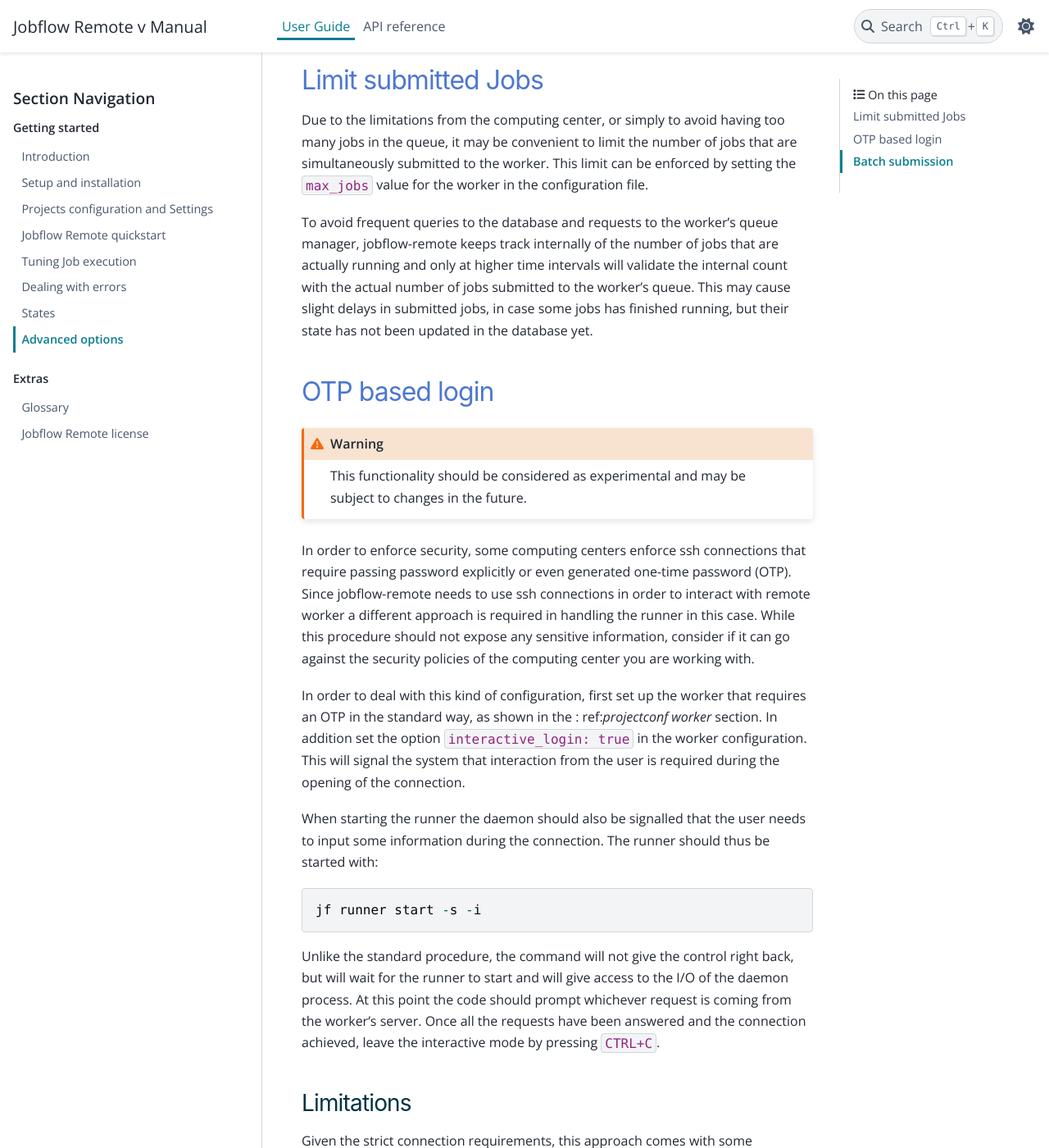
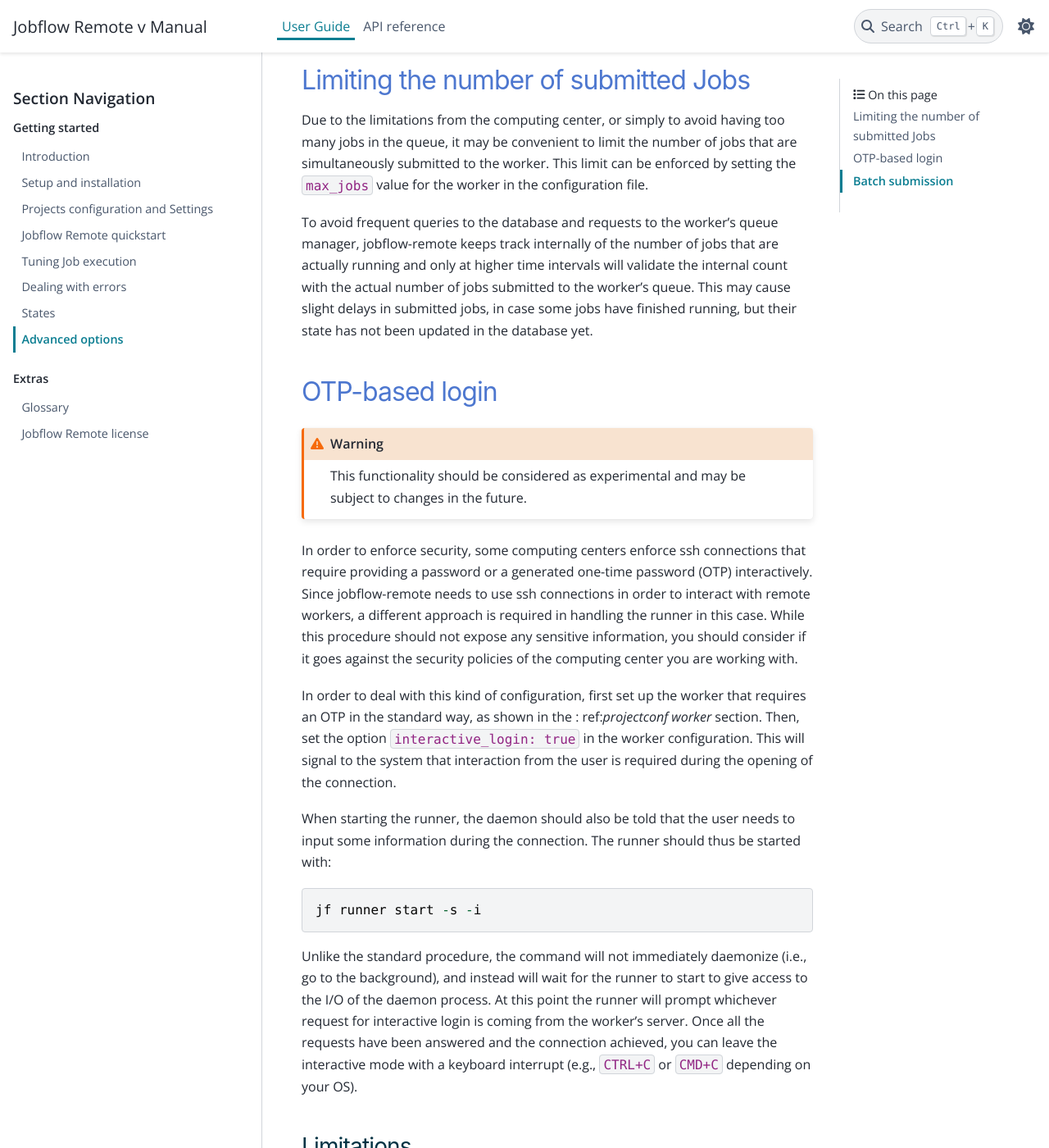
Before and after one commit to Matgenix/jobflow-remote, a Sphinx documentation site: the page built from doc/source/user/advancedoptions.rst, in a window 1280 px wide and 1400 px high, scrolled down 301 px. Shown: the whole window at 82% size. Built offline with Sphinx 7.4.7 and the PyData theme 0.15.4, drawn with Linux system fonts in a browser that asks for light colours; pages that are not in the unit, such as notebooks, are missing from menus; the version number could not be read and is left out; some of the changed text lies outside the part shown.

Commit message:
Apply suggestions from code review
Co-authored-by: Matthew Evans <7916000+ml-evs@users.noreply.github.com>

```diff
--- a/doc/source/user/advancedoptions.rst
+++ b/doc/source/user/advancedoptions.rst
@@ -5,11 +5,11 @@
 ****************
 
 In this section we illustrate some options and settings that may require additional
-configurations, more care in using using and dealing with related issues or that are
+configurations, more care in using and dealing with related issues, or that are
 still considered experimental and may subject to major changes in the future.
 
-Limit submitted Jobs
-====================
+Limiting the number of submitted Jobs
+=====================================
 
 Due to the limitations from the computing center, or simply to avoid having too many
 jobs in the queue, it may be convenient to limit the number of jobs that are simultaneously
@@ -20,10 +20,10 @@
 jobflow-remote keeps track internally of the number of jobs that are actually running and
 only at higher time intervals will validate the internal count with the actual number
 of jobs submitted to the worker's queue. This may cause slight delays in submitted jobs,
-in case some jobs has finished running, but their state has not been updated in the
+in case some jobs have finished running, but their state has not been updated in the
 database yet.
 
-OTP based login
+OTP-based login
 ===============
 
 .. warning::
@@ -31,28 +31,28 @@
   in the future.
 
 In order to enforce security, some computing centers enforce ssh connections that
-require passing password explicitly or even generated one-time password (OTP). Since
-jobflow-remote needs to use ssh connections in order to interact with remote worker
+require providing a password or a generated one-time password (OTP) interactively. Since
+jobflow-remote needs to use ssh connections in order to interact with remote workers,
 a different approach is required in handling the runner in this case. While this
-procedure should not expose any sensitive information, consider if it can go
+procedure should not expose any sensitive information, you should consider if it goes
 against the security policies of the computing center you are working with.
 
 In order to deal with this kind of configuration, first set up the worker that
 requires an OTP in the standard way, as shown in the : ref:`projectconf worker` section.
-In addition set the option ``interactive_login: true`` in the worker configuration.
-This will signal the system that interaction from the user is required during the
+Then, set the option ``interactive_login: true`` in the worker configuration.
+This will signal to the system that interaction from the user is required during the
 opening of the connection.
 
-When starting the runner the daemon should also be signalled that the user needs to
+When starting the runner, the daemon should also be told that the user needs to
 input some information during the connection. The runner should thus be started with::
 
     jf runner start -s -i
 
-Unlike the standard procedure, the command will not give the control right back, but will
-wait for the runner to start and will give access to the I/O of the daemon process.
-At this point the code should prompt whichever request is coming from the worker's server.
-Once all the requests have been answered and the connection achieved, leave the interactive
-mode by pressing ``CTRL+C``.
+Unlike the standard procedure, the command will not immediately daemonize (i.e., go to the background), and instead will
+wait for the runner to start to give access to the I/O of the daemon process.
+At this point the runner will prompt whichever request for interactive login is coming from the worker's server.
+Once all the requests have been answered and the connection achieved, you can leave the interactive
+mode with a keyboard interrupt (e.g., ``CTRL+C`` or ``CMD+C`` depending on your OS).
 
 Limitations
 -----------
@@ -76,15 +76,15 @@
 The standard approach in jobflow-remote uses a single job in the worker (e.g. a SLURM job)
 to execute a single jobflow Job. However, when working in a cluster with long queues, it may
 be convenient to execute several Jobs in a single submitted job. To do this jobflow-remote
-allows to define special *batch* workers that will keep executing Jobs until some
+allows you to define special *batch* workers that will keep executing Jobs until some
 conditions are met.
 
 More explicitly, a Job that is assigned to a *batch* worker follows the standard procedure
 until the ``UPLOADED`` state, but instead of having a single job submitted to the queue
 and going in the ``SUBMITTED`` state a file will be added to a specific folder in the
 file system of the worker and go in the ``BATCH_SUBMITTED`` state. This folder will act
-as a pool of Jobs to be executed by jobs submitted to the worker queue. This allows to
-preserve the requirement of avoiding direct connections to the queue database from the
+as a pool of Jobs to be executed by jobs submitted to the worker queue. This
+preserves the requirement of avoiding direct connections to the queue database from the
 worker process.
 
 Once the Job has been executed a file will be created in a different folder, that will
@@ -120,7 +120,7 @@
 .. warning::
 
     The ``batch`` section of a worker's configuration also has a ``max_jobs`` option.
-    It allows to define the maximum number of jobflow Jobs that will be executed in a single
+    It allows for the definition of the maximum number of jobflow Jobs that will be executed in a single
     process submitted to the queue (e.g. a SLURM job). This should not be confused with
     the ``max_jobs`` value mentioned above, that defines the number of submitted *batch*
     processes (e.g. the maximum number of SLURM Jobs simultaneously in the queue).
--- a/doc/source/user/projectconf.rst
+++ b/doc/source/user/projectconf.rst
@@ -209,10 +209,10 @@
 
   And the same for a second project with different collection names.
 
-There is no constrain for the database and collection used for the output
+There is no constraint for the database and collection used for the output
 :ref:`projectconf jobstore`. Even though it may make sense to separate the
 sets of outputs, it is possible to share the same collection among multiple
-project. In that case the output documents will have duplicated ``db_id``,
+projects. In that case the output documents will have duplicated ``db_id``,
 as each project has its own counter. If this may be an issue it is possible
 to set different ``db_id_prefix`` values in the ``queue`` configuration for
 the different projects.
```
Also changed, not shown: other parts of doc/source/user/advancedoptions.rst (+1 -1 lines), doc/source/user/errors.rst (+28 -25 lines), doc/source/user/introduction.rst (+17 -17 lines), 1 other file.
